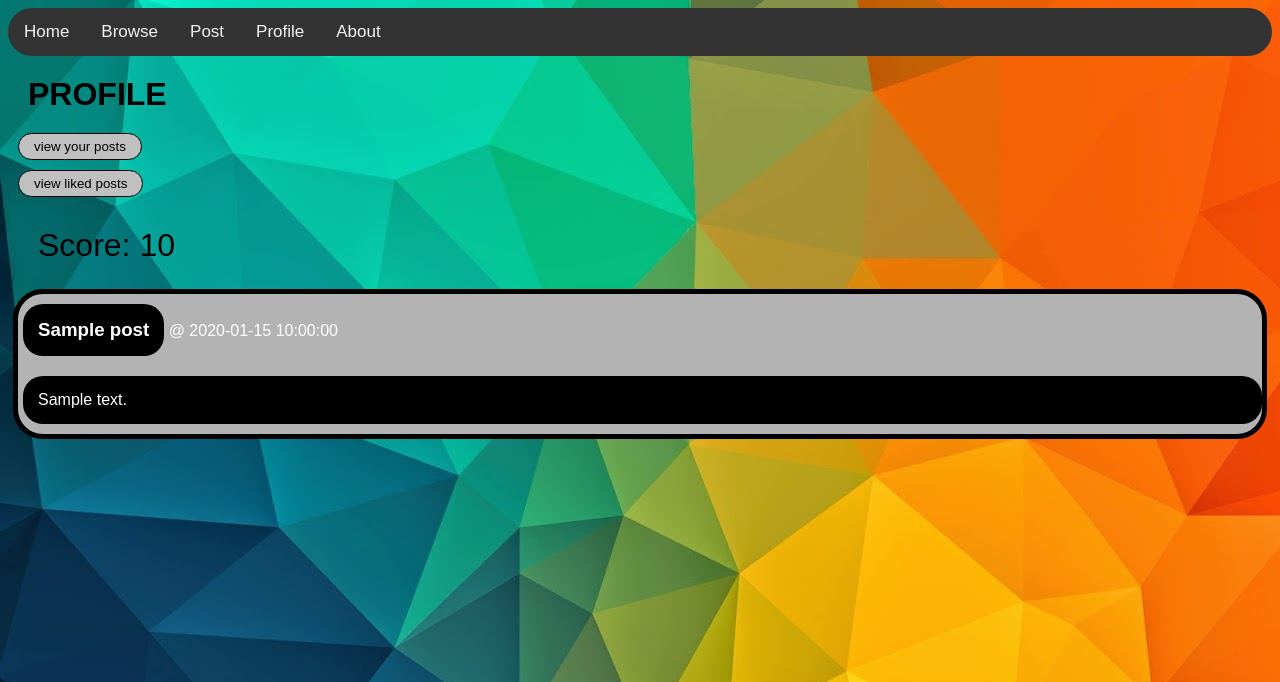
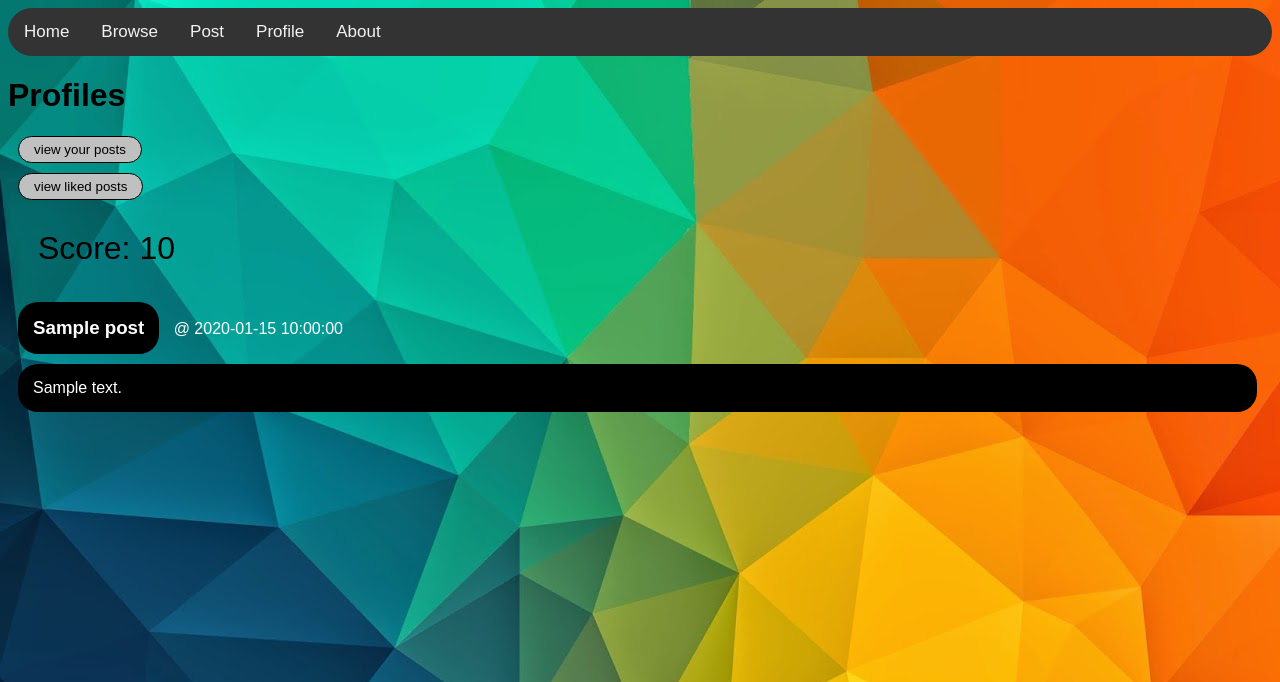
Before and after one commit to RyTaus/punr, a Python web app: template templates/profile.html in a window 1280 px wide. Shown: the top 682 px of the page. Run offline with Jinja, Linux system fonts and the light colour scheme; the template is opened without the code that fills it: most values are stand-ins (such as "Sample title", 1, 10 or a date in 2020).

Commit message:
got rid of index.html and updated css

```diff
--- a/resources/styles/styles.css
+++ b/resources/styles/styles.css
@@ -6,8 +6,6 @@ body {
 
 .topnav {
     background-color: #333;
-    background-size: 100%;
-    background-repeat: no-repeat;
     overflow: hidden;
     border-radius: 30px;
     font-style: normal;
@@ -42,11 +40,11 @@ body {
 }
 
 div.puns_container {
-  background-color: #b3b3b3;
+  background-color: transparent;
   border-radius: 30px;
   margin: 5px;
-  padding: 0px 0px 0px 5px;
-  border: 5px solid black;
+  padding: 0px 0px 30px 5px;
+  border: 5px none black;
 }
 
 h3.pun {
@@ -60,7 +58,7 @@ h3.pun {
   background-color: black;
   border-radius: 20px;
   padding: 15px;
-  margin: 10px 0px 10px 0px;
+  margin: 10px 10px 0px 0px;
   word-wrap: break-word;
 }
 
@@ -178,3 +176,9 @@ h1.about{
   display: block;
     margin: auto;
 }
+
+.titles {
+  font-style: normal;
+  font-family: fantasy;
+  background-color:
+}
--- a/templates/about.html
+++ b/templates/about.html
@@ -7,14 +7,14 @@
   </head>
   <body>
     <div class="topnav" id="myTopnav">
-      <a href="/home">Home</a>
+      <a href="/">Home</a>
       <a href="/browse">Browse</a>
       <a href="/post">Post</a>
       <a href="/profile">Profile</a>
       <a href="/about">About</a>
     </div>
 
-    <h1 class="about">Behold, wherein lies the stronghold from which Compundium emerged </h1>
+    <h1 class="titles">Behold, wherein lies the stronghold from which Compundium emerged </h1>
     <div id="map"></div>
        <script src="/resources/scripts/scripts.js">
        </script>
--- a/templates/browse.html
+++ b/templates/browse.html
@@ -7,7 +7,7 @@
   </head>
   <body>
     <div class="topnav" id="myTopnav">
-      <a href="/home">Home</a>
+      <a href="/">Home</a>
       <a href="/browse">Browse</a>
       <a href="/post">Post</a>
       <a href="/profile">Profile</a>
@@ -17,7 +17,7 @@
     <div>
       <form action="/browse" method="post">
         <input type="hidden" name="kind" value="search"></input>
-        <h2 class="prompt_text">search for puns: </h2>
+        <h2 class="titles">search for puns: </h2>
         <input id="search" type="text" name="q" value=""></input>
         <br>
         <input id="button" type="submit" value="search"></input>
--- a/templates/post.html
+++ b/templates/post.html
@@ -8,7 +8,7 @@
   <body>
     <!-- Maybe go to own page then redirect idk -->
     <div class="topnav" id="myTopnav">
-      <a href="/home">Home</a>
+      <a href="/">Home</a>
       <a href="/browse">Browse</a>
       <a href="/post">Post</a>
       <a href="/profile">Profile</a>
@@ -16,7 +16,7 @@
     </div>
 
     <form action="/post" method="post">
-      <h2 class="prompt_text">Comment:</h2>
+      <h2 class="titles">Comment:</h2>
       <textArea type="text" name="content" placeholder="Comment..." maxlength="140" rows="5" cols="40"></textArea>
       <br>
       <h3 class="prompt_text">Words Punned (split by commas):</h3>
--- a/templates/profile.html
+++ b/templates/profile.html
@@ -7,14 +7,14 @@
   </head>
   <body>
     <div class="topnav" id="myTopnav">
-      <a href="/home">Home</a>
+      <a href="/">Home</a>
       <a href="/browse">Browse</a>
       <a href="/post">Post</a>
       <a href="/profile">Profile</a>
       <a href="/about">About</a>
     </div>
 
-    <h1 class="prompt_text"> PROFILE </h1>
+    <h1 class="titles"> Profiles </h1>
 
     <form action="/profile" method="post">
       <input type="hidden" name="target" value="view posts"></input>
```
Also changed, not shown: main.py (+5 -16 lines), templates/home.html (+6 -5 lines), templates/index.html (deleted, +0 -19 lines).
